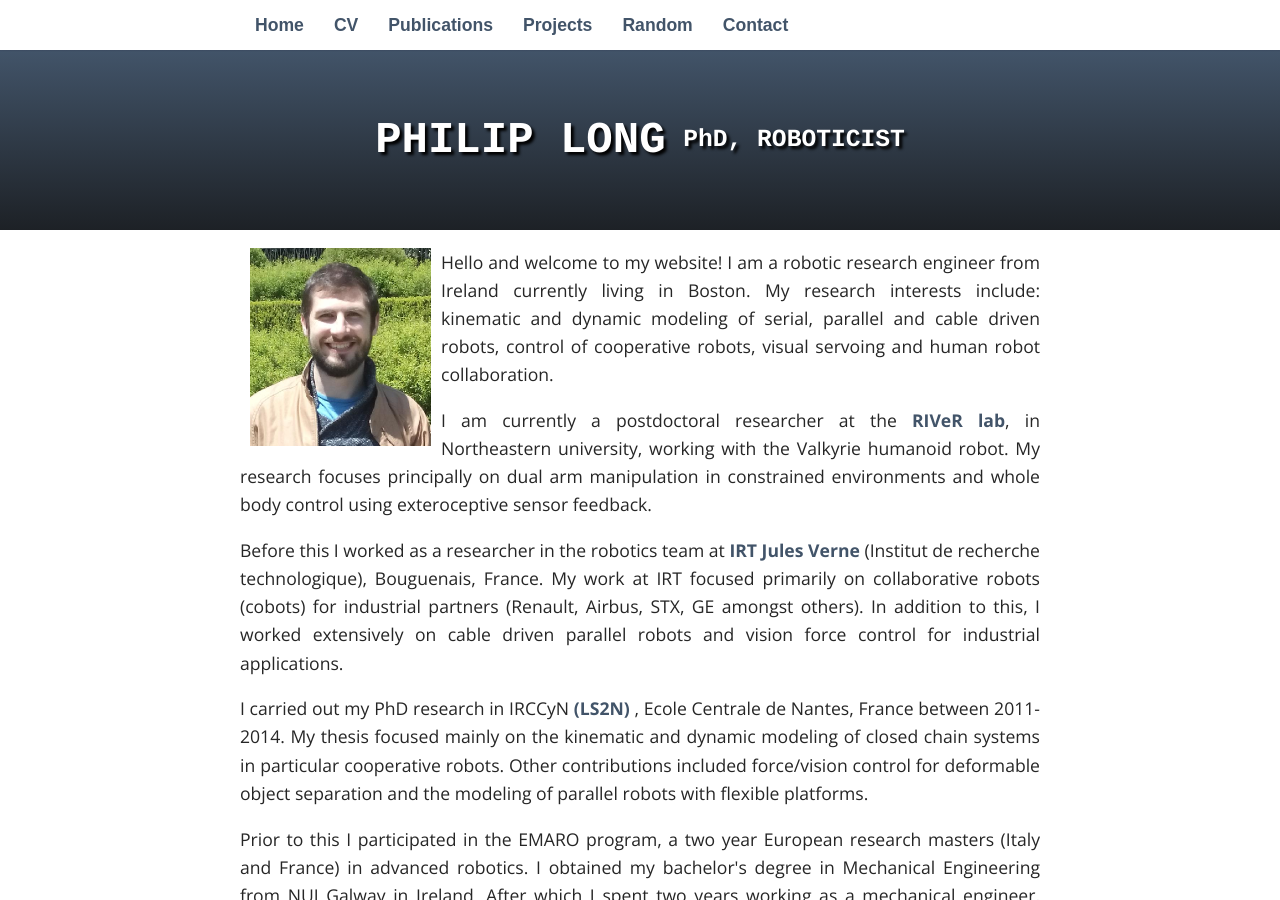
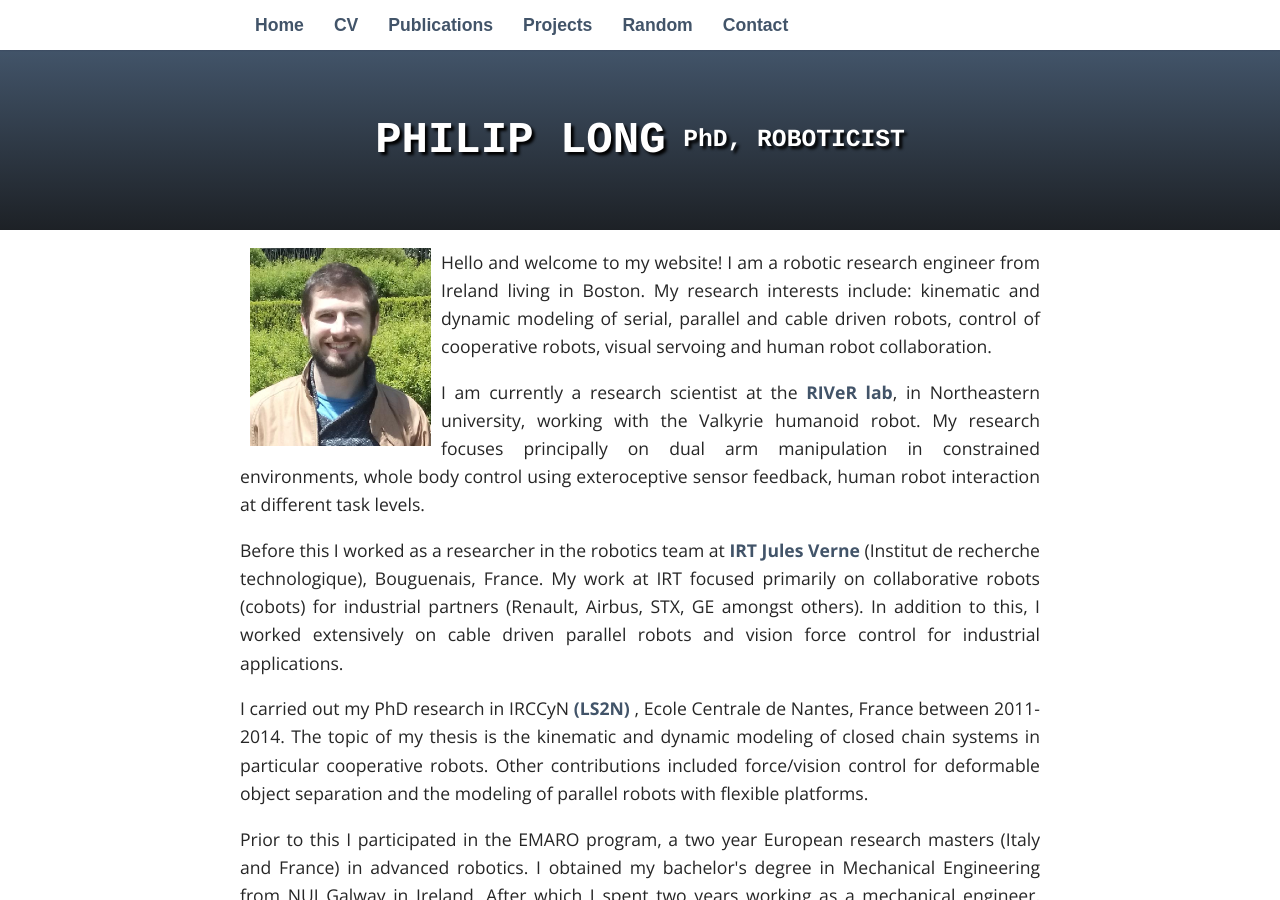
Before and after one commit to philip-long/philip-long.github.io, a Jekyll site: the page built from index.html, in a window 1280 px wide and 900 px high. Built offline with Jekyll 4.4.1, drawn with Linux system fonts in a browser that asks for light colours; some web fonts are replaced.

Commit message:
Update index.html

```diff
--- a/index.html
+++ b/index.html
@@ -6,11 +6,11 @@
 <div class="blurb">
 <p>
 <img src="./images/pic3.png" alt="my_photo" hspace="10" style="float: left;" />
-    Hello and welcome to my website! I am a robotic research engineer from Ireland currently living in Boston. My research interests include: kinematic and dynamic modeling of serial, parallel and cable driven robots, control of cooperative robots, visual servoing and human robot collaboration.
+    Hello and welcome to my website! I am a robotic research engineer from Ireland living in Boston. My research interests include: kinematic and dynamic modeling of serial, parallel and cable driven robots, control of cooperative robots, visual servoing and human robot collaboration.
     </p>
 
      <p>
-I am currently a  postdoctoral researcher at the  <a href="www.robot.neu.edu"> RIVeR lab</a>, in Northeastern university, working with the Valkyrie humanoid robot. My research focuses principally on dual arm manipulation in constrained environments and whole body control using exteroceptive sensor feedback.
+I am currently a  research scientist at the  <a href="www.robot.neu.edu"> RIVeR lab</a>, in Northeastern university, working with the Valkyrie humanoid robot. My research focuses principally on dual arm manipulation in constrained environments, whole body control using exteroceptive sensor feedback, human robot interaction at different task levels.
     </p>
 
      <p>
@@ -21,7 +21,7 @@
 
 
      <p>
-    I carried out my PhD research in IRCCyN <a href="https://ls2n.fr/"> (LS2N) </a>, Ecole Centrale de Nantes, France between 2011-2014. My thesis focused mainly on the kinematic and dynamic modeling of closed chain systems in particular cooperative robots. Other contributions included force/vision control for deformable object separation and the modeling of parallel robots with flexible platforms. </p>
+    I carried out my PhD research in IRCCyN <a href="https://ls2n.fr/"> (LS2N) </a>, Ecole Centrale de Nantes, France between 2011-2014. The topic of my thesis is the kinematic and dynamic modeling of closed chain systems in particular cooperative robots. Other contributions included force/vision control for deformable object separation and the modeling of parallel robots with flexible platforms. </p>
 
     <p>
     Prior to this I participated in the EMARO program, a two year European research masters (Italy and France) in advanced robotics. I obtained my bachelor's degree in Mechanical Engineering from NUI Galway in Ireland. After which I spent two years working as a mechanical engineer, specializing in finite element analysis and vibration isolation, in Xyratex in the UK/Malaysia.
```
